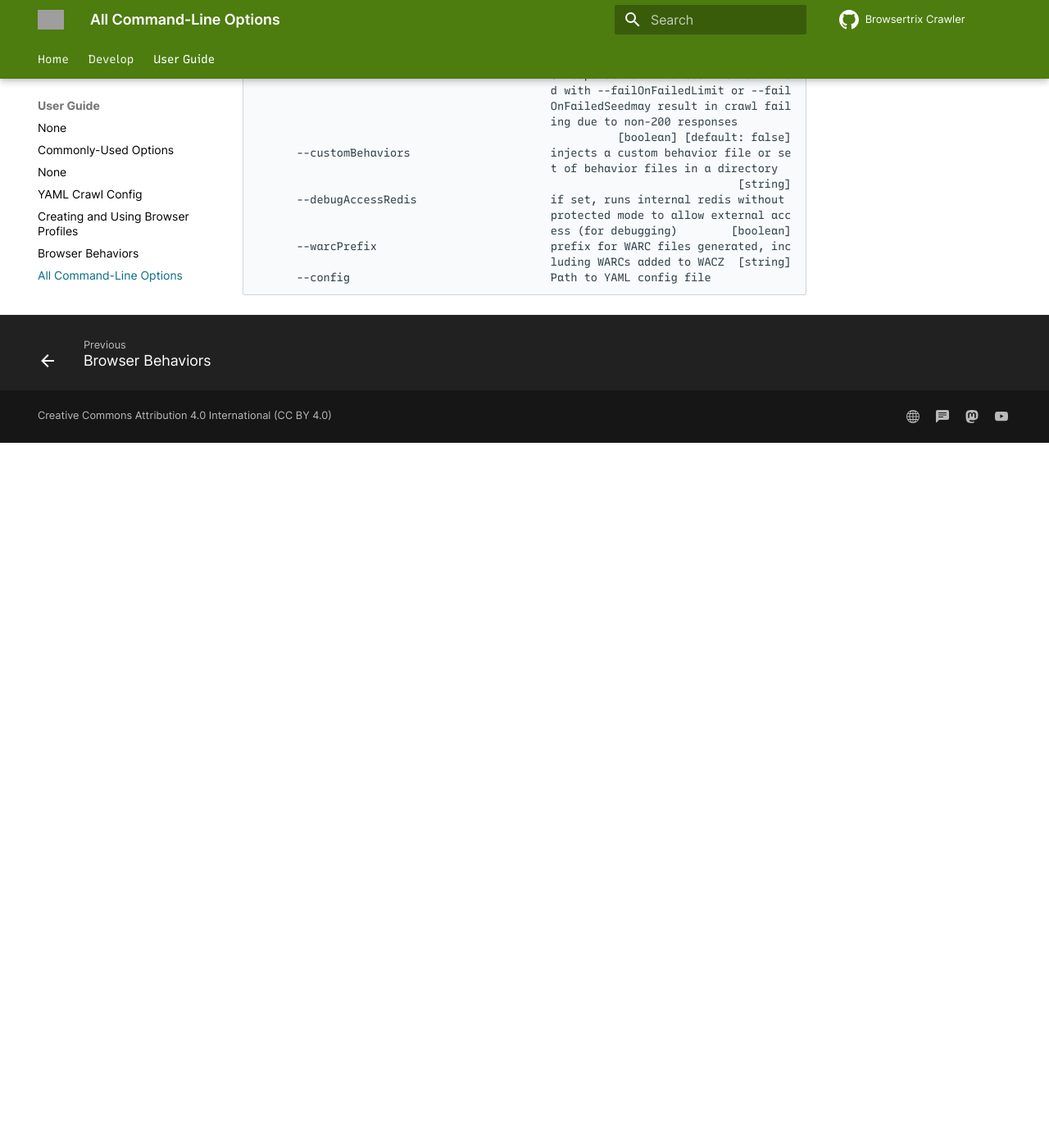
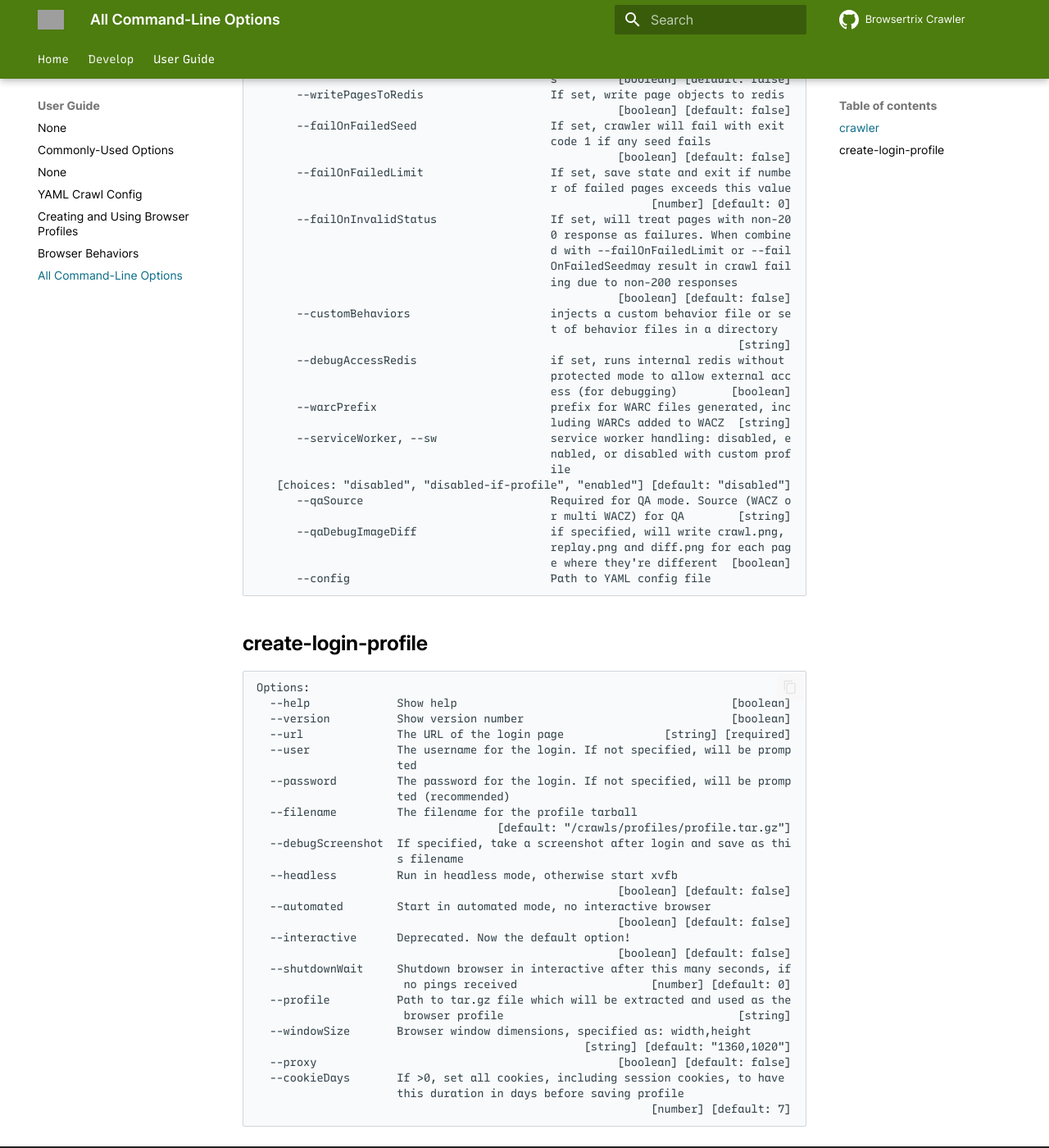
Before and after one commit to webrecorder/browsertrix-crawler, an MkDocs documentation site: the page built from docs/docs/user-guide/cli-options.md, in a window 1280 px wide and 1400 px high, scrolled down 4443 px. Shown: the whole window at 82% size. Built offline with MkDocs 1.6.1 and Material for MkDocs 9.7.7, drawn with Linux system fonts in a browser that asks for light colours; comment, search, counter and statistics services are not loaded; before the commit the page ends 4983 px from its top, so only the background shows below that; some of the changed text lies outside the part shown; grey boxes are pictures that could not be loaded.

Commit message:
Gracefully handle non-absolute path for create-login-profile --filename (#521)
Fixes #513

If an absolute path isn't provided to the `create-login-profile`
entrypoint's `--filename` option, resolve the value given within
`/crawls/profiles`.

Also updates the docs cli-options section to include the
`create-login-profile` entrypoint and adjusts the script to
automatically generate this page accordingly.

---------
Co-authored-by: Ilya Kreymer <ikreymer@gmail.com>

````diff
--- a/docs/docs/user-guide/cli-options.md
+++ b/docs/docs/user-guide/cli-options.md
@@ -94,14 +94,15 @@
   , "state", "redis", "storage", "text", "exclusion", "screenshots", "screencast
   ", "originOverride", "healthcheck", "browser", "blocking", "behavior", "behavi
   orScript", "jsError", "fetch", "pageStatus", "memoryStatus", "crawlStatus", "l
-                                                 inks", "sitemap"] [default: []]
+                                       inks", "sitemap", "replay"] [default: []]
       --logExcludeContext                   Comma-separated list of contexts to
                                             NOT include in logs
   [array] [choices: "general", "worker", "recorder", "recorderNetwork", "writer"
   , "state", "redis", "storage", "text", "exclusion", "screenshots", "screencast
   ", "originOverride", "healthcheck", "browser", "blocking", "behavior", "behavi
   orScript", "jsError", "fetch", "pageStatus", "memoryStatus", "crawlStatus", "l
-         inks", "sitemap"] [default: ["recorderNetwork","jsError","screencast"]]
+  inks", "sitemap", "replay"] [default: ["recorderNetwork","jsError","screencast
+                                                                             "]]
       --text                                Extract initial (default) or final t
                                             ext to pages.jsonl or WARC resource
                                             record(s)
@@ -123,9 +124,15 @@
                                             itemap.xml, or custom URL if URL is
                                             specified
       --sitemapFromDate, --sitemapFrom      If set, filter URLs from sitemaps to
-                                             those greater than or equal to prov
-                                            ided ISO Date string (YYYY-MM-DD or
-                                            YYYY-MM-DDTHH:MM:SS or partial date)
+                                             those greater than or equal to (>=)
+                                             provided ISO Date string (YYYY-MM-D
+                                            D or YYYY-MM-DDTHH:MM:SS or partial
+                                            date)
+      --sitemapToDate, --sitemapTo          If set, filter URLs from sitemaps to
+                                             those less than or equal to (<=) pr
+                                            ovided ISO Date string (YYYY-MM-DD o
+                                            r YYYY-MM-DDTHH:MM:SS or partial dat
+                                            e)
       --statsFilename                       If set, output stats as JSON to this
                                              file. (Relative filename resolves t
                                             o crawl working directory)
@@ -239,5 +246,47 @@
                                             ess (for debugging)        [boolean]
       --warcPrefix                          prefix for WARC files generated, inc
                                             luding WARCs added to WACZ  [string]
+      --serviceWorker, --sw                 service worker handling: disabled, e
+                                            nabled, or disabled with custom prof
+                                            ile
+   [choices: "disabled", "disabled-if-profile", "enabled"] [default: "disabled"]
+      --qaSource                            Required for QA mode. Source (WACZ o
+                                            r multi WACZ) for QA        [string]
+      --qaDebugImageDiff                    if specified, will write crawl.png,
+                                            replay.png and diff.png for each pag
+                                            e where they're different  [boolean]
       --config                              Path to YAML config file
 ```
+
+## create-login-profile
+
+```
+Options:
+  --help             Show help                                         [boolean]
+  --version          Show version number                               [boolean]
+  --url              The URL of the login page               [string] [required]
+  --user             The username for the login. If not specified, will be promp
+                     ted
+  --password         The password for the login. If not specified, will be promp
+                     ted (recommended)
+  --filename         The filename for the profile tarball
+                                    [default: "/crawls/profiles/profile.tar.gz"]
+  --debugScreenshot  If specified, take a screenshot after login and save as thi
+                     s filename
+  --headless         Run in headless mode, otherwise start xvfb
+                                                      [boolean] [default: false]
+  --automated        Start in automated mode, no interactive browser
+                                                      [boolean] [default: false]
+  --interactive      Deprecated. Now the default option!
+                                                      [boolean] [default: false]
+  --shutdownWait     Shutdown browser in interactive after this many seconds, if
+                      no pings received                    [number] [default: 0]
+  --profile          Path to tar.gz file which will be extracted and used as the
+                      browser profile                                   [string]
+  --windowSize       Browser window dimensions, specified as: width,height
+                                                 [string] [default: "1360,1020"]
+  --proxy                                             [boolean] [default: false]
+  --cookieDays       If >0, set all cookies, including session cookies, to have
+                     this duration in days before saving profile
+                                                           [number] [default: 7]
+```
--- a/package.json
+++ b/package.json
@@ -1,6 +1,6 @@
 {
   "name": "browsertrix-crawler",
-  "version": "1.1.0-beta.3",
+  "version": "1.1.0-beta.4",
   "main": "browsertrix-crawler",
   "type": "module",
   "repository": "https://github.com/webrecorder/browsertrix-crawler",
````
Also changed, not shown: other parts of docs/docs/user-guide/cli-options.md (+3 -3 lines), 3 other files.
